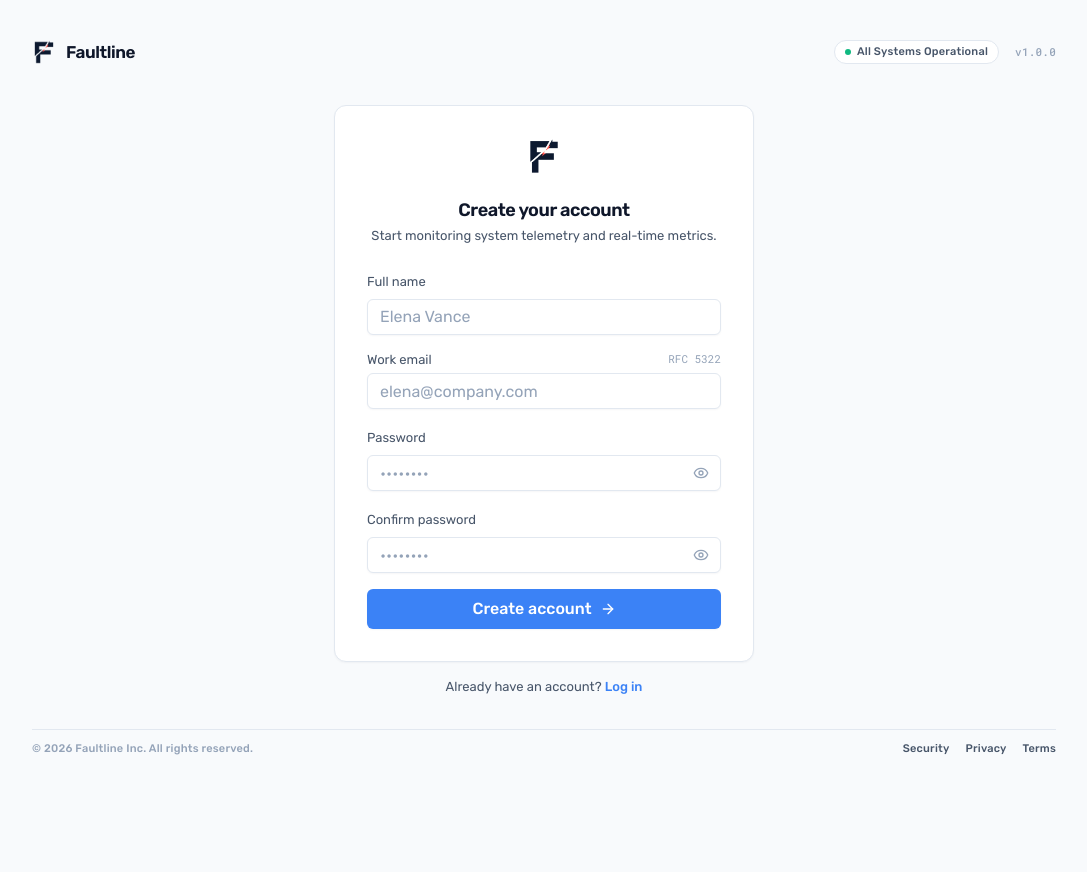
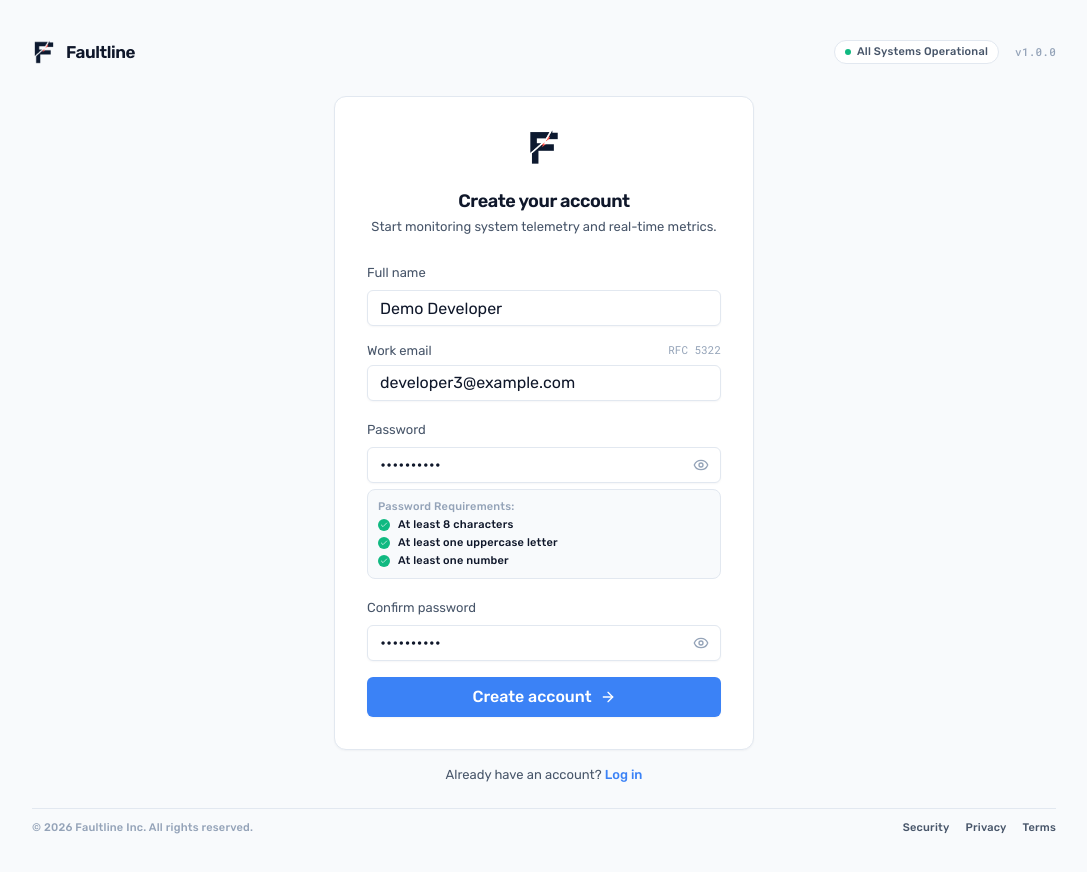
Before and after one commit to abhinavashokm/faultline-incident-platform, a Next.js app in the folder frontend/: page /signup in a window 1280 px wide. Shown: the top 872 px of the page, without its empty margins (96-1183 px from the left). Before the commit the page ends 800 px from the top, so only its background shows below. Built offline with nearby package versions, Linux system fonts and the light colour scheme; no server answers.

Commit message:
refactor(frontend/signup): prefil signup values for developmental convinence

```diff
--- a/frontend/src/app/(auth)/signup/page.tsx
+++ b/frontend/src/app/(auth)/signup/page.tsx
@@ -32,10 +32,10 @@ export default function SignupPage() {
   const form = useForm<SignupFormData>({
     resolver: zodResolver(signupSchema),
     defaultValues: {
-      name: "",
-      email: "",
-      password: "",
-      confirmPassword: "",
+      name: "Demo Developer",
+      email: "developer3@example.com",
+      password: "passwordA1",
+      confirmPassword: "passwordA1",
     },
     mode: "onChange",
   });
```
